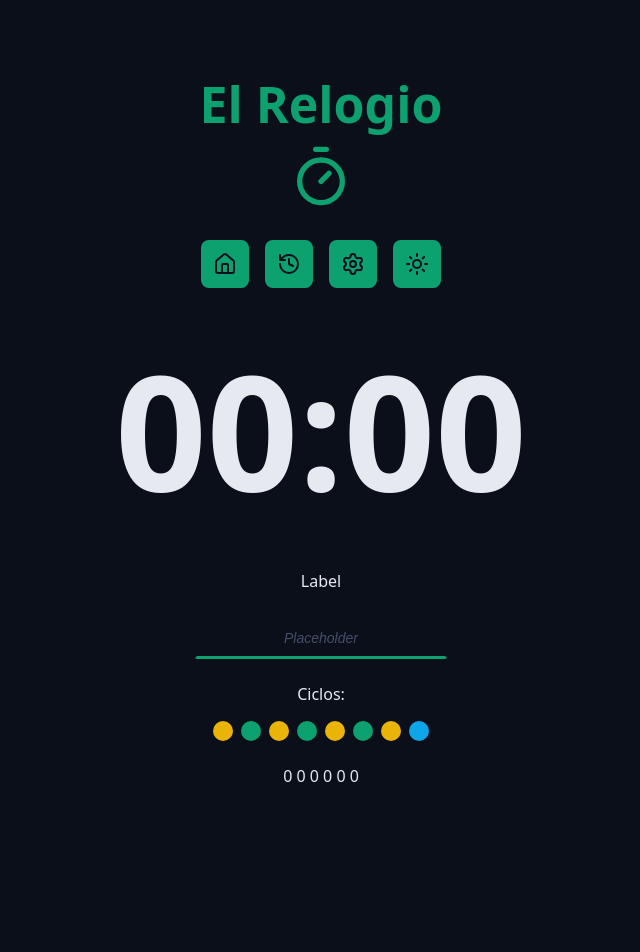
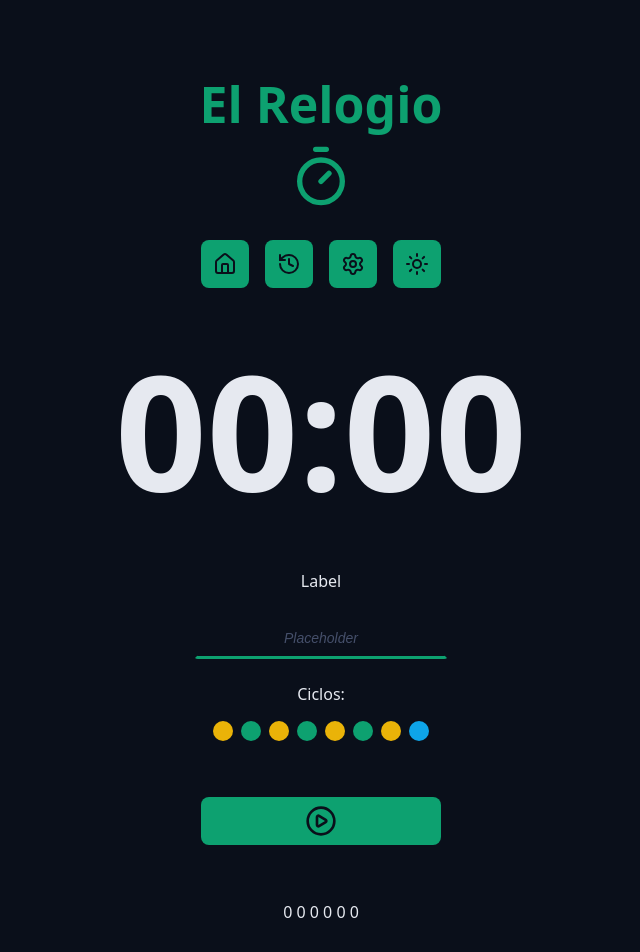
Before and after one commit to srleivas/reloginho-muito-bom, a React (Vite) app: page / in a window 1280 px wide. Shown: the top 952 px of the page, without its empty margins (319-959 px from the left). Before the commit the page ends 819 px from the top, so only its background shows below. Built offline with nearby package versions, Linux system fonts and the light colour scheme.

Commit message:
#8 - Componente DefaultButton

```diff
--- a/src/App.tsx
+++ b/src/App.tsx
@@ -2,12 +2,13 @@
 import { CountDown } from './components/CountDown';
 import { Container } from './components/Container';
 import { Logo } from './components/Logo';
-import { Input } from './components/Input';
+import { DefaultInput } from './components/DefaultInput';
+import { DefaultButton } from './components/DefaultButton';
 import { Cycles } from './components/Cycles';
+import { PlayCircleIcon } from 'lucide-react';
 
 import './styles/theme.css';
 import './styles/global.css';
-import { DefaultInput } from './components/DefaultInput';
 
 export function App() {
     return (
@@ -39,6 +40,13 @@
                     </div>
 
                     <div className="formRow">
+                        <DefaultButton
+                            icon={<PlayCircleIcon />}
+                            color="green"
+                        />
+                    </div>
+
+                    <div className="formRow">
                         <p>0 0 0 0 0 0</p>
                     </div>
                 </div>
--- /dev/null
+++ b/src/components/DefaultButton/index.tsx
@@ -0,0 +1,19 @@
+import styles from './styles.module.css';
+
+type DefaultButtonProps = {
+    icon: React.ReactNode;
+    color?: 'red' | 'green';
+} & React.ComponentProps<'button'>;
+
+export function DefaultButton({
+    color = 'green',
+    ...props
+}: DefaultButtonProps) {
+    return (
+        <>
+            <button className={`${styles.button} ${styles[color]}`} {...props}>
+                {props.icon}
+            </button>
+        </>
+    );
+}
--- /dev/null
+++ b/src/components/DefaultButton/styles.module.css
@@ -0,0 +1,33 @@
+.button {
+    border: none;
+    background-color: var(--primary);
+    color: var(--text-over-primary);
+    display: flex;
+    align-items: center;
+    justify-content: center;
+    min-width: 24rem;
+    padding: 0.8rem;
+    border-radius: 0.8rem;
+    margin: 3.2rem 0;
+    cursor: pointer;
+    transition: all 0.2s ease-in-out;
+}
+
+.button svg {
+    width: 3.2rem;
+    height: 3.2rem;
+}
+
+.button:hover {
+    filter: brightness(80%);
+}
+
+.green {
+    background-color: var(--primary);
+    color: var(--text-over-primary);
+}
+
+.red {
+    background-color: var(--error);
+    color: var(--text-over-error);
+}
--- a/src/components/Logo/styles.module.css
+++ b/src/components/Logo/styles.module.css
@@ -33,13 +33,11 @@
 }
 
 .logoLink:hover {
-    animation: heartbeat 3s infinite 1s;
+    /* animation: heartbeat 3s infinite 1s; */
+    filter: brightness(80%);
 }
 
 .logoLink svg {
     width: 6.4rem;
     height: 6.4rem;
 }
-
-.logoTitle {
-}
```
